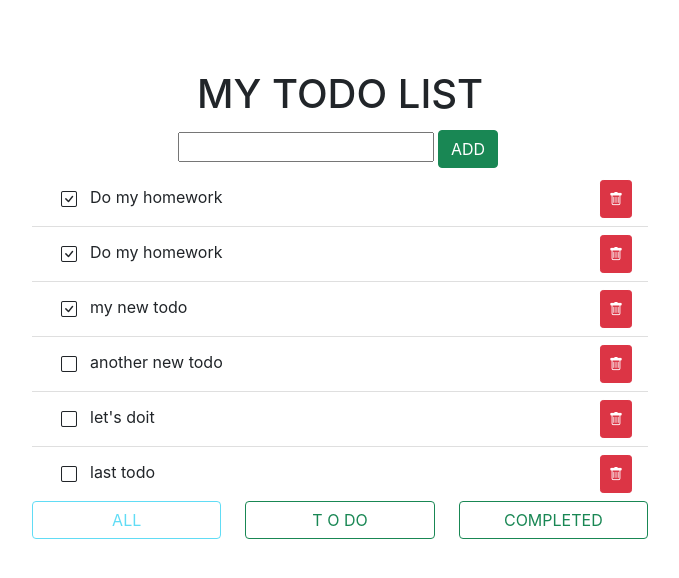
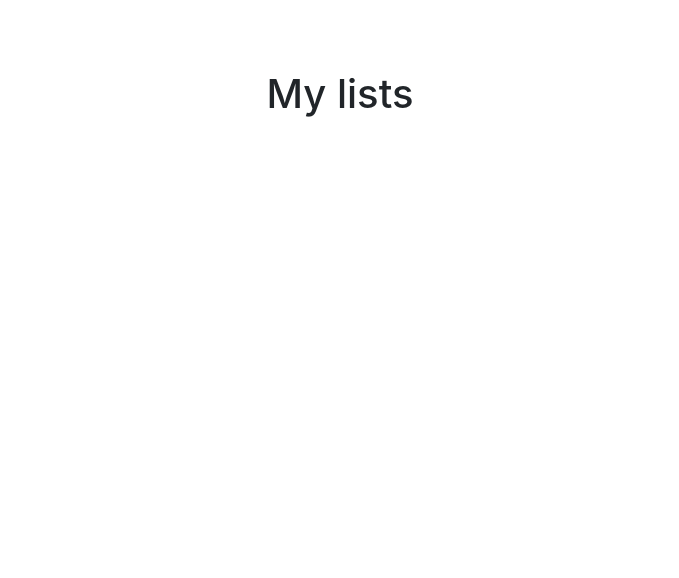
Before and after one commit to hidran/react-redux-todolist, a React (Create React App) app: page / in a window 1280 px wide. Shown: the top 578 px of the page, without its empty margins (300-979 px from the left). Built offline with nearby package versions, Linux system fonts and the light colour scheme; data requests are answered from the project's data file.

Commit message:
adds react router dom. Adds Mylists and mytodos components maanged by Switch and routes

```diff
--- a/db.json
+++ b/db.json
@@ -1,12 +1,5 @@
 {
   "todos": [
-    {
-      "completed": true,
-      "name": "Do my homework",
-      "dueDate": "20/8/2021",
-      "user_id": 1,
-      "id": 3
-    },
     {
       "completed": true,
       "name": "Do my homework",
--- a/package.json
+++ b/package.json
@@ -13,6 +13,7 @@
     "react": "^17.0.2",
     "react-dom": "^17.0.2",
     "react-redux": "^7.2.4",
+    "react-router-dom": "^5.2.1",
     "react-scripts": "4.0.3",
     "react-toastify": "^7.0.4",
     "redux-logger": "^3.0.6"
--- a/src/App.js
+++ b/src/App.js
@@ -3,14 +3,13 @@ import { useSelector, useDispatch } from 'react-redux';
 import { addTodo, getTodos } from './features/todos/todosSlice';
 import { filterTodo } from './features/todos/filterSlice';
 import './App.css';
-import Todos from './features/todos/Todos';
 
-import AddTodo from './features/todos/AddTodo';
-import FilterTodo from './features/todos/FilterTodo';
-import ErrorBoundary from './components/ErrorBoundary';
 import { ToastContainer, toast } from 'react-toastify';
 
 import 'react-toastify/dist/ReactToastify.css';
+import { BrowserRouter as Router, Switch, Route } from 'react-router-dom';
+import Mytodos from './features/todos/Mytodos';
+import Mylists from './features/lists/Mylists';
 function App() {
     const dispatch = useDispatch();
 
@@ -25,7 +24,7 @@ function App() {
     }, [dispatch]);
 
     let todos = useSelector((state) => state.todos);
-  const activeFilter = useSelector((state) => state.filter);
+    const activeFilter = useSelector((state) => state.filter);
 
     todos = todos.filter((todo) => {
         if (activeFilter === 'ALL') {
@@ -56,17 +55,24 @@ function App() {
 
     return (
         <div className='App container-fluid'>
-            <div className='row d-flex justify-content-center'>
-                <h1>MY TODO LIST</h1>
-                <div className='col-md-6'>
-                    <AddTodo todoEl={todoEl} manageClick={manageClick} />
-                    <ErrorBoundary>
-                        <Todos todos={todos} />
-                    </ErrorBoundary>
-
-                    <FilterTodo filter={activeFilter} onFilter={onFilterTodo} />
+            <Router>
+                <div className='row d-flex justify-content-center'>
+                    <Switch>
+                        <Route path='/todos'>
+                            <Mytodos
+                                todos={todos}
+                                todoEl={todoEl}
+                                onFilterTodo={onFilterTodo}
+                                activeFilter={activeFilter}
+                                manageClick={manageClick}
+                            />
+                        </Route>
+                        <Route exact path='/'>
+                            <Mylists />
+                        </Route>
+                    </Switch>
                 </div>
-            </div>
+            </Router>
             <ToastContainer
                 position='bottom-right'
                 autoClose={4000}
--- /dev/null
+++ b/src/features/lists/Mylists.js
@@ -0,0 +1,8 @@
+const Mylists = () => {
+    return (
+        <div>
+            <h1>My lists</h1>
+        </div>
+    );
+};
+export default Mylists;
--- /dev/null
+++ b/src/features/todos/Mytodos.js
@@ -0,0 +1,28 @@
+import Todos from './Todos';
+
+import AddTodo from './AddTodo';
+import FilterTodo from './FilterTodo';
+import ErrorBoundary from '../../components/ErrorBoundary';
+
+const Mytodos = ({
+    manageClick,
+    activeFilter,
+    onFilterTodo,
+    todoEl,
+    todos,
+}) => {
+    return (
+        <>
+            <h1>MY TODO LIST</h1>
+            <div className='col-md-6'>
+                <AddTodo todoEl={todoEl} manageClick={manageClick} />
+                <ErrorBoundary>
+                    <Todos todos={todos} />
+                </ErrorBoundary>
+
+                <FilterTodo filter={activeFilter} onFilter={onFilterTodo} />
+            </div>
+        </>
+    );
+};
+export default Mytodos;
--- a/src/index.js
+++ b/src/index.js
@@ -5,7 +5,7 @@ import App from './App';
 import { store } from './app/store';
 import { Provider } from 'react-redux';
 import * as serviceWorker from './serviceWorker';
-
+import { BrowserRouter as Router } from 'react-router-dom';
 ReactDOM.render(
     <React.StrictMode>
         <Provider store={store}>
```
Also changed, not shown: 1 other file (tests, documents, lock files or other folders). Lines whose indentation alone changed are shown as unchanged.
